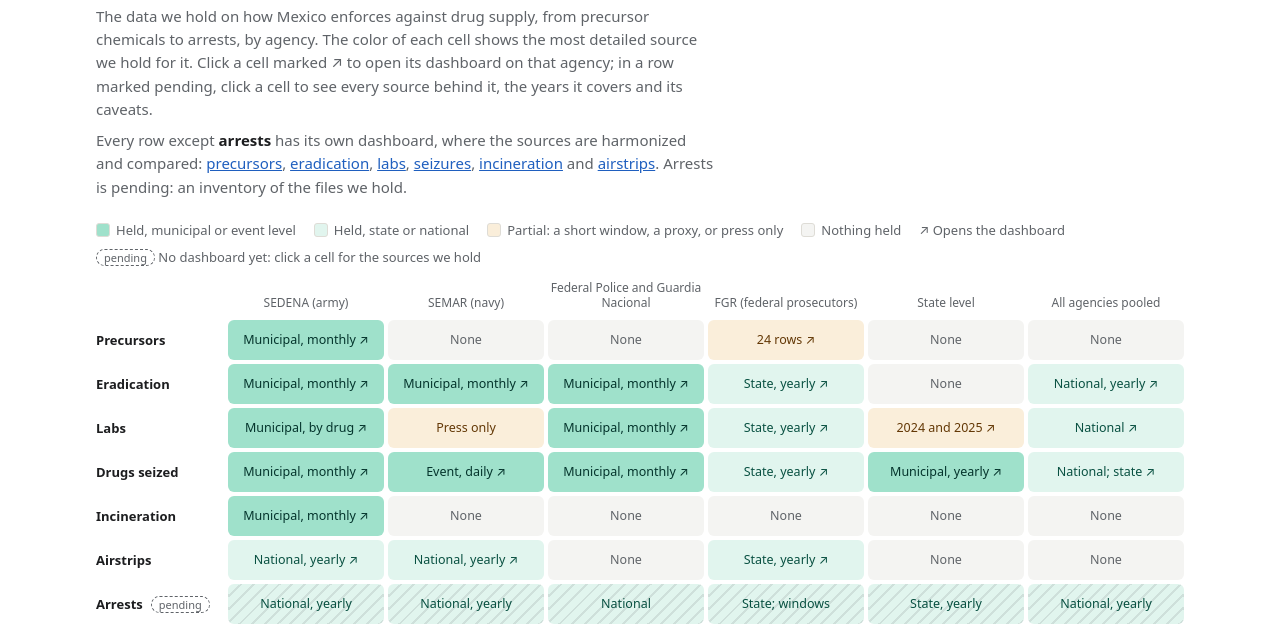
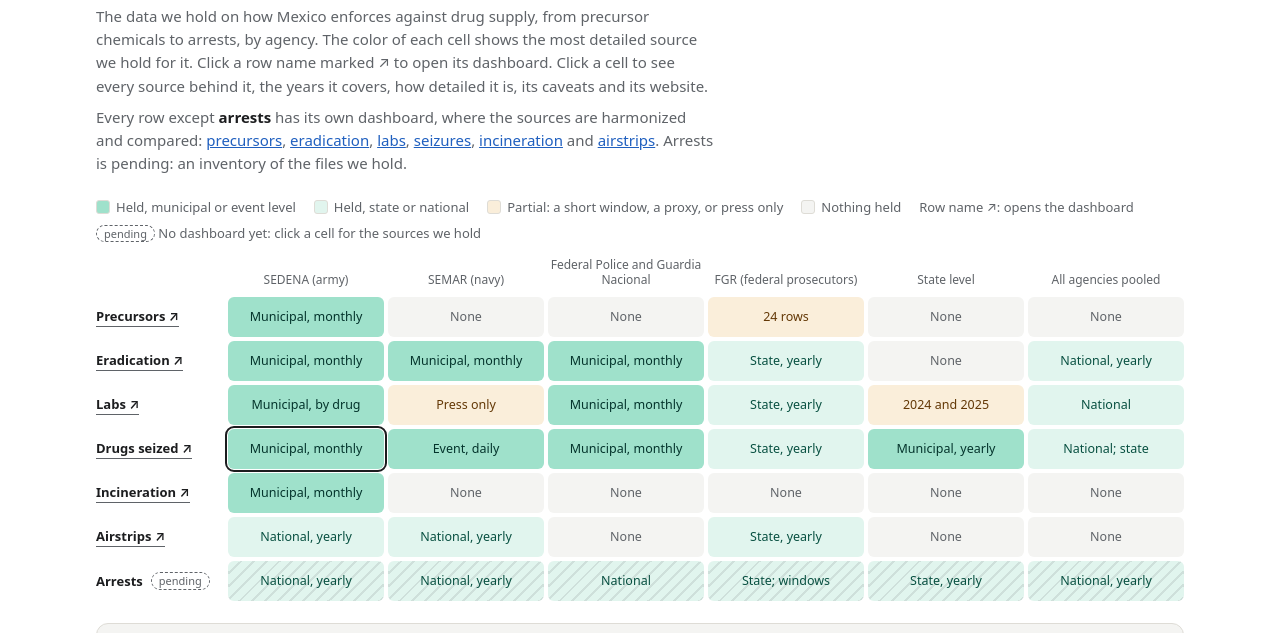
Before and after one commit to pCobosAlcala/mexico-drug-seizures, a plain HTML site: page matrix.html in a window 1280 px wide. Shown: the part 124-757 px from the top of the page. Drawn offline with Linux system fonts and the light colour scheme.

Commit message:
Matrix: row names open the dashboards; cells open the source panel again
Co-Authored-By: Claude Opus 5.5 <noreply@anthropic.com>

```diff
--- a/matrix.html
+++ b/matrix.html
@@ -19,7 +19,8 @@
 .mtx .r { color: var(--color-fg); font-weight: 600; padding: 6px 6px 6px 0; display: flex; align-items: center; position: sticky; left: 0; background: var(--color-bg); z-index: 1; }
 .cell { font: inherit; font-size: 12.5px; border-radius: 6px; padding: 6px 4px; text-align: center; cursor: pointer; border: 1px solid transparent; line-height: 1.3; min-height: 40px; display: flex; align-items: center; justify-content: center; }
 .cell:hover { border-color: var(--color-fg-muted); }
-a.cell { text-decoration: none; }
+.mtx .r a.rowlink { color: inherit; text-decoration: none; border-bottom: 1px solid var(--color-fg-muted); }
+.mtx .r a.rowlink:hover { border-bottom-color: var(--color-fg); }
 .cell.pending { background-image: repeating-linear-gradient(135deg, transparent 0 7px, color-mix(in srgb, var(--color-fg-muted) 14%, transparent) 7px 9px); }
 .pend { margin-left: 8px; font-size: 11px; font-weight: 400; color: var(--color-fg-muted); border: 1px dashed var(--color-fg-muted); border-radius: 999px; padding: 0 7px; }
 .cell:focus-visible { outline: 2px solid var(--color-fg); outline-offset: 1px; }
@@ -63,7 +64,7 @@ a.cell { text-decoration: none; }
 <main>
   <header>
     <h1 class="pg-title">What data exists</h1>
-    <p class="pg-intro">The data we hold on how Mexico enforces against drug supply, from precursor chemicals to arrests, by agency. The color of each cell shows the most detailed source we hold for it. Click a cell marked ↗ to open its dashboard on that agency; in a row marked pending, click a cell to see every source behind it, the years it covers and its caveats.</p>
+    <p class="pg-intro">The data we hold on how Mexico enforces against drug supply, from precursor chemicals to arrests, by agency. The color of each cell shows the most detailed source we hold for it. Click a row name marked ↗ to open its dashboard. Click a cell to see every source behind it, the years it covers, how detailed it is, its caveats and its website.</p>
     <p class="pg-intro">Every row except <b>arrests</b> has its own dashboard, where the sources are harmonized and compared: <a href="precursors.html">precursors</a>, <a href="eradication.html">eradication</a>, <a href="labs.html">labs</a>, <a href="index.html">seizures</a>, <a href="incineration.html">incineration</a> and <a href="airstrips.html">airstrips</a>. Arrests is pending: an inventory of the files we hold.</p>
   </header>
 
@@ -72,7 +73,7 @@ a.cell { text-decoration: none; }
     <span><span class="k coarse"></span>Held, state or national</span>
     <span><span class="k part"></span>Partial: a short window, a proxy, or press only</span>
     <span><span class="k none"></span>Nothing held</span>
-    <span>↗ Opens the dashboard</span>
+    <span>Row name ↗: opens the dashboard</span>
     <span><span class="pend" style="margin-left:0">pending</span> No dashboard yet: click a cell for the sources we hold</span>
   </div>
 
@@ -232,31 +233,34 @@ const DASHES = { 0: ['precursors.html', 'precursors dashboard', ['army', null, n
                  3: ['index.html', 'seizures dashboard', ['army', 'navy', 'federal_police_gn', 'fgr', 'state_police', 'totals']],
                  2: ['labs.html', 'labs dashboard', ['army', null, 'federal_police_gn', 'fgr', 'state_police', 'totals']] };
 
-// The grid. Rows with a dashboard: a cell opens it on that agency. Pending rows: a cell shows the sources we hold.
+// The grid. A row name with a dashboard links to it; a pending row is marked.
+// Every cell opens the panel below with the sources behind it.
 const mtx = document.getElementById('mtx'), panel = document.getElementById('panel');
-const cellUrl = (i, j) => {
-  const dsh = DASHES[i]; if (!dsh) return null;
-  const reg = dsh[2][j]; if (!reg || D[i + ',' + j].s === 'none') return null;
-  return dsh[0] + '?view=versions&register=' + reg;
-};
 mtx.append(el('div'));
 C.forEach(c => mtx.append(el('div', 'h', c)));
 R.forEach((r, i) => {
   const done = !!DASHES[i];
-  const rl = el('div', 'r', r);
-  if (!done) rl.append(el('span', 'pend', 'pending'));
+  const rl = el('div', 'r');
+  if (done) {
+    const a = el('a', 'rowlink', r + ' ↗');
+    a.href = DASHES[i][0]; a.title = 'Open the ' + DASHES[i][1];
+    rl.append(a);
+  } else {
+    rl.append(document.createTextNode(r), el('span', 'pend', 'pending'));
+  }
   mtx.append(rl);
   C.forEach((c, j) => {
-    const d = D[i + ',' + j], url = cellUrl(i, j);
-    const b = el(url ? 'a' : 'button', 'cell ' + d.s + (done ? '' : ' pending'), d.l + (url ? ' ↗' : ''));
+    const d = D[i + ',' + j];
+    const b = el('button', 'cell ' + d.s + (done ? '' : ' pending'), d.l);
+    b.type = 'button';
     b.dataset.k = i + ',' + j;
-    if (url) { b.href = url; b.title = 'Open in the ' + DASHES[i][1]; b.setAttribute('aria-label', r + ', ' + c + ': ' + d.l + '. Open in the ' + DASHES[i][1]); }
-    else { b.type = 'button'; b.setAttribute('aria-pressed', 'false'); b.setAttribute('aria-label', r + ', ' + c + ': ' + d.l + (done ? '' : ', pending')); }
+    b.setAttribute('aria-pressed', 'false');
+    b.setAttribute('aria-label', r + ', ' + c + ': ' + d.l + (done ? '' : ', pending'));
     mtx.append(b);
   });
 });
 
-// The detail panel for one cell (pending rows, and cells with no dashboard line)
+// The detail panel for one cell
 function show(k, scroll) {
   mtx.querySelectorAll('.cell').forEach(x => x.setAttribute('aria-pressed', String(x.dataset.k === k)));
   const [i, j] = k.split(',').map(Number), d = D[k];
@@ -289,7 +293,7 @@ function show(k, scroll) {
   if (scroll) panel.scrollIntoView({ block: 'nearest', behavior: window.matchMedia('(prefers-reduced-motion: reduce)').matches ? 'auto' : 'smooth' });
 }
 mtx.addEventListener('click', e => { const c = e.target.closest('button.cell'); if (c) show(c.dataset.k, true); });
-panel.append(el('p', 'lead', 'Click a cell marked ↗ to open its dashboard on that agency. In a pending row, click a cell to see the sources we hold.'));
+show(SEIZED_ROW + ',0', false);
 </script>
 </body>
 </html>
```
